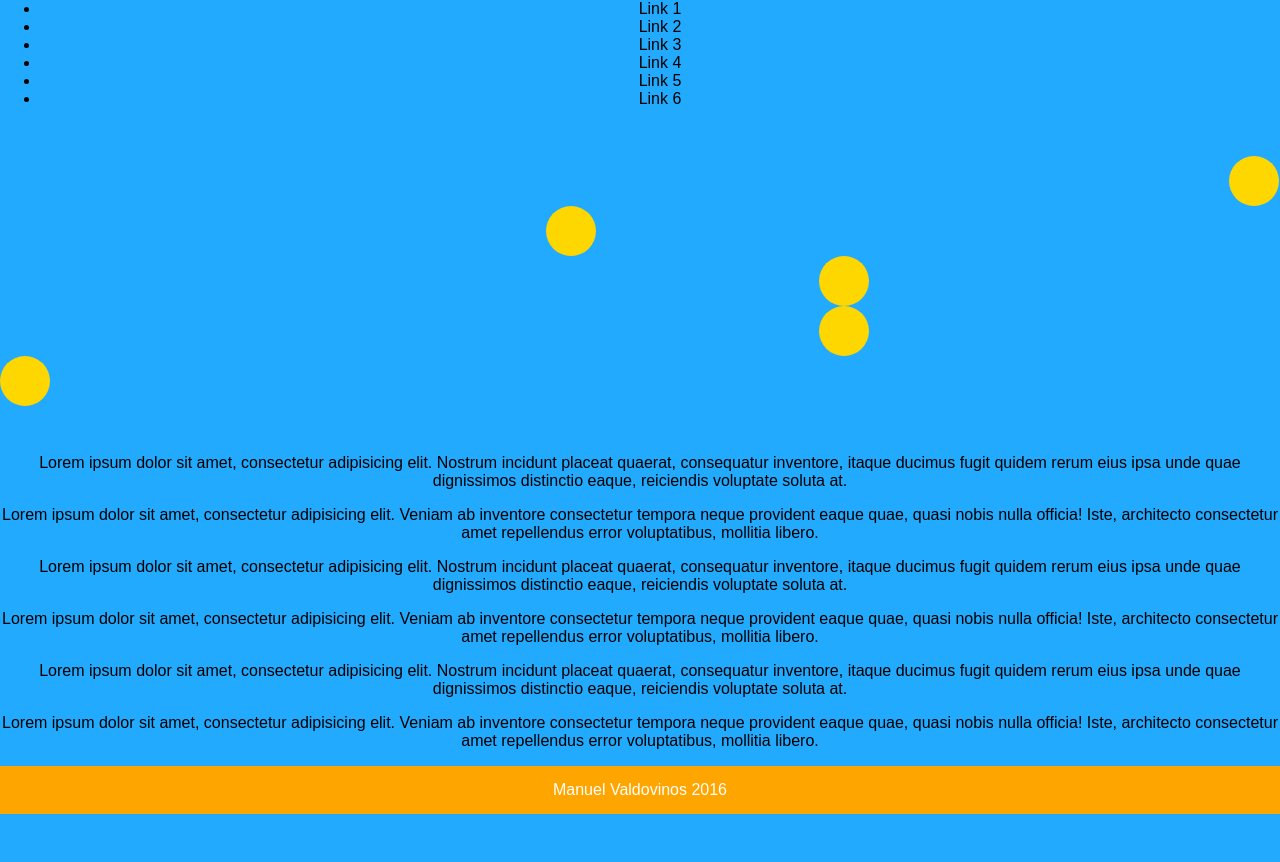
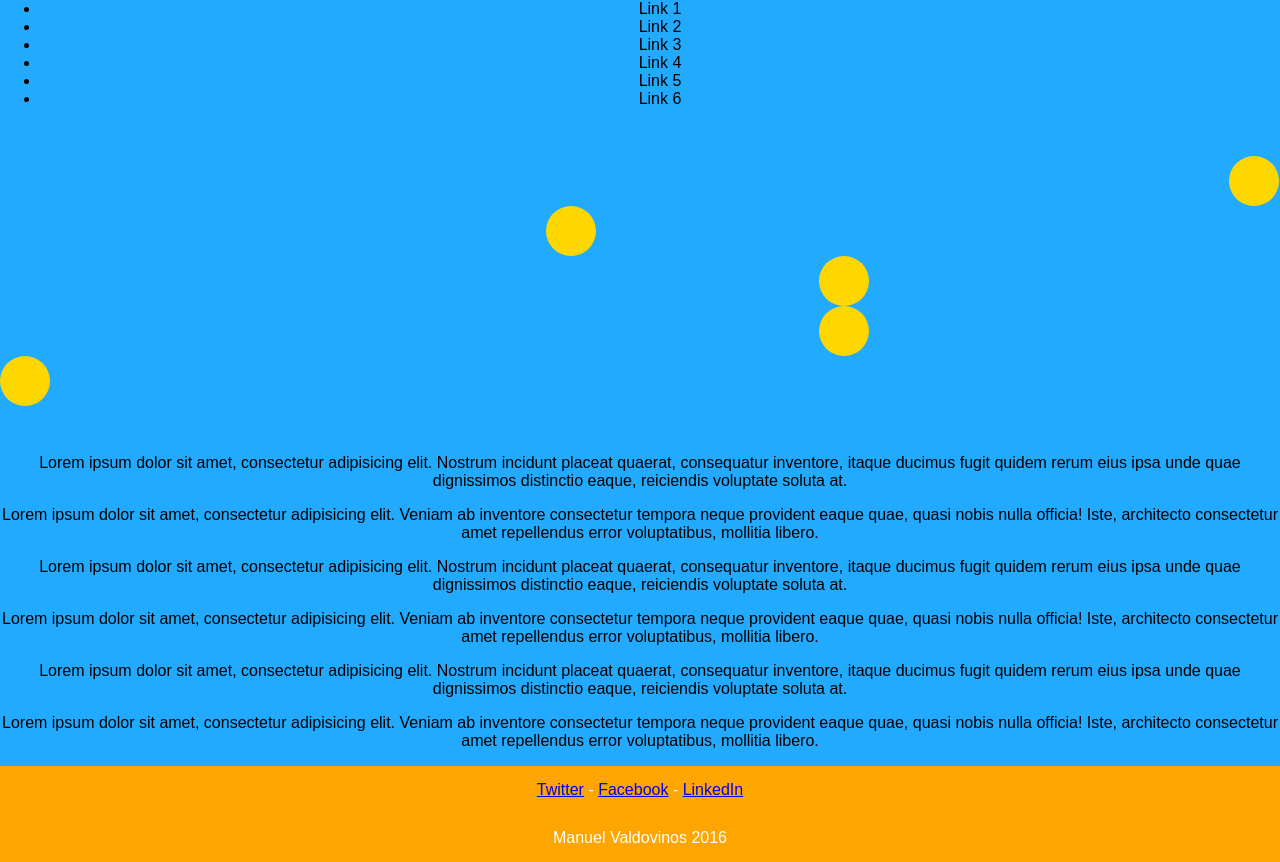
Before and after one commit to ManuelVC/git, a plain HTML site: page index.html in a window 1280 px wide. Shown: the part 53-915 px from the top of the page. Before the commit the page ends 867 px from the top, so only its background shows below. Drawn offline with Linux system fonts and the light colour scheme.

Commit message:
Agregue redes sociales

```diff
--- a/index.html
+++ b/index.html
@@ -45,6 +45,7 @@
 
 
 <footer>
+	<div class="info"><a href="#">Twitter</a> - <a href="#">Facebook</a> - <a href="#">LinkedIn</a></div>
 	<div class="info">Manuel Valdovinos 2016</div>
 </footer>
 
```
